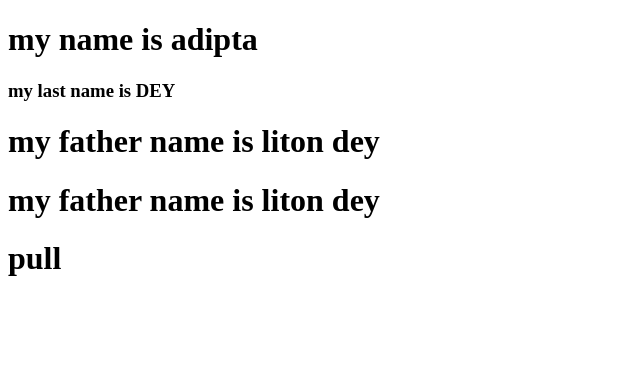
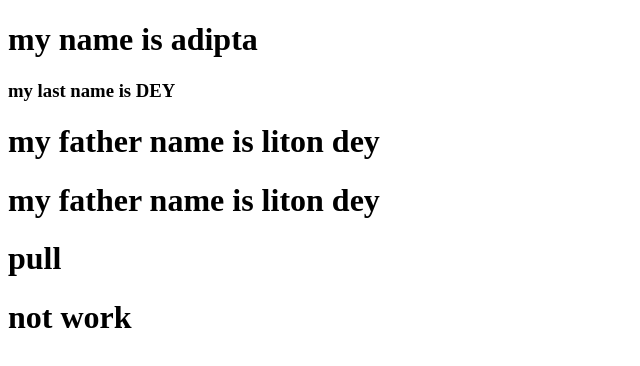
Before and after one commit to AdiptaDey/my-website, a plain HTML site: page index.html in a window 1280 px wide. Shown: the whole page, without its empty margins (0-640 px from the left). Drawn offline with Linux system fonts and the light colour scheme.

Commit message:
Update index.html

```diff
--- a/index.html
+++ b/index.html
@@ -11,5 +11,6 @@
     <h1> my father name is liton dey</h1>
     <h1> my father name is liton dey</h1>
     <h1> pull </h1>
+    <h1> not work </h1>
 </body>
 </html>
```
